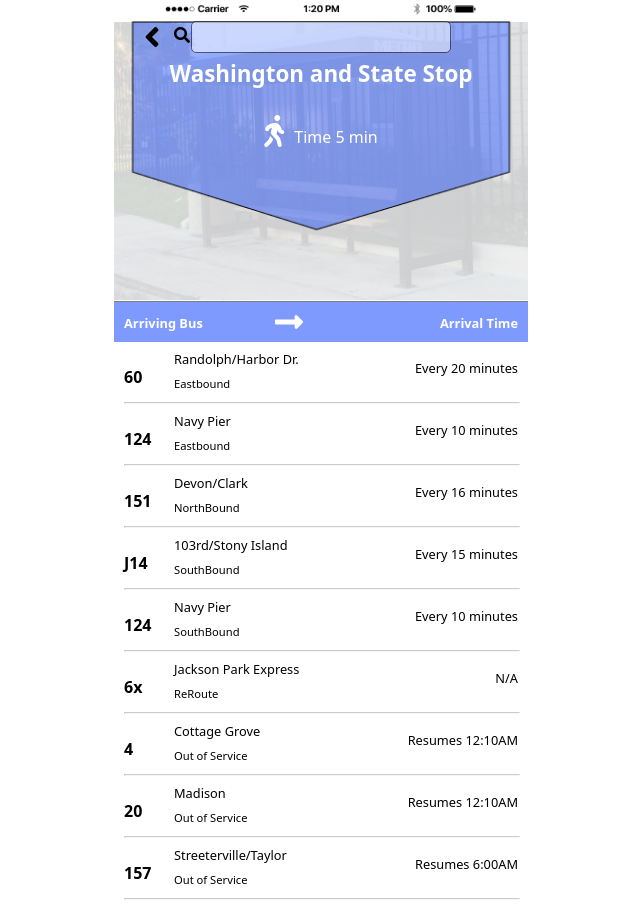
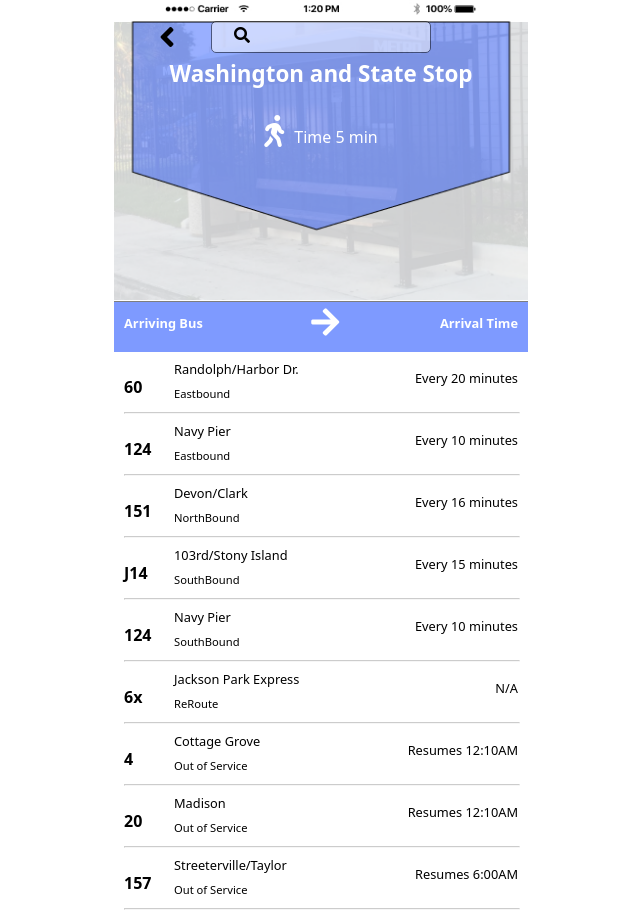
Before and after one commit to ccianciolo/FrontEndChallenge, a plain HTML site: page index.html in a window 1280 px wide. Shown: the whole page, without its empty margins (319-959 px from the left). Drawn offline with Linux system fonts and the light colour scheme.

Commit message:
Centering and arrow edits

```diff
--- a/css/style.css
+++ b/css/style.css
@@ -15,7 +15,7 @@ body {
   margin: 0 auto;
 }
 .fa-angle-left {
-  padding-left: 30px;
+  padding-left: 25px;
   padding-right: 20px;
   width: 20px;
   display: inline-block;
@@ -24,7 +24,7 @@ body {
   z-index: 2;
 }
 .fa-search {
-  padding-left: 10px;
+  padding-left: 20px;
   padding-top: 6px;
   width: 20px;
   display: inline-block;
@@ -36,12 +36,10 @@ body {
 .fa-walking {
   padding-right: 10px;
 }
-.fa-long-arrow-alt-right {
-  float: center;
+.fa-arrow-right {
+  text-align: center;
   display: inline-block;
-  width: 80px;
   padding-left: 40px;
-  padding-right: 40px;
 }
 h1 {
   font-size: 1.4em;
@@ -167,7 +165,7 @@ hr {
   opacity: .5;
   width: 320px;
   color: white;
-  padding: 0;
+  padding-bottom: 10px;
   border-top: 1px solid black;
 }
 .tableContent {
@@ -183,7 +181,7 @@ hr {
   background-repeat: no-repeat;
   opacity: .5;
   margin: 0 auto;
-  width: 260px;
+  width: 220px;
   height: 32px;
   border-radius: 5px;
   border: 1px solid black;
@@ -196,6 +194,7 @@ direction.h1 {
 title {
   font-size: 1.4em;
   font-weight: bold;
+  padding-left, right: 30 px;
   width: 100%;
   color: white;
   text-align: center;
@@ -213,12 +212,31 @@ title {
   .tableHeader {
     width: 375px;
   }
-  .fa-long-arrow-alt-right {
+  .fa-arrow-right {
     float: center;
     display: inline-block;
     width: 100px;
+    padding-left: 60px;
+    padding-right: 40px;
+  }
+  .fa-angle-left {
     padding-left: 40px;
-    padding-right: 40px;
+    padding-right: 20px;
+    width: 20px;
+    display: inline-block;
+    float: left;
+    position: relative;
+    z-index: 2;
+  }
+  .fa-search {
+    padding-left: 40px;
+    padding-top: 6px;
+    width: 20px;
+    display: inline-block;
+    float: left;
+    vertical-align: middle;
+    z-index: 1;
+    position: relative;
   }
   body {
     width: 375px;
@@ -240,12 +258,39 @@ title {
     .tableHeader {
       width: 414px;
     }
-    .fa-long-arrow-alt-right {
-      float: center;
+    .fa-angle-left {
+      padding-left: 45px;
+      padding-right: 20px;
+      width: 20px;
+      display: inline-block;
+      float: left;
+      position: relative;
+      z-index: 2;
+    }
+    .fa-search {
+      padding-left: 55px;
+      padding-top: 6px;
+      width: 20px;
+      display: inline-block;
+      float: left;
+      vertical-align: middle;
+      z-index: 1;
+      position: relative;
+    }
+    .fa-arrow-right {
+      text-align: center;
       display: inline-block;
       width: 100px;
-      padding-left: 40px;
+      padding-left: 80px;
       padding-right: 40px;
+    }
+    h1.title {
+      font-size: 2em;
+      font-weight: bold;
+      padding-left, right: 30 px;
+      width: 100%;
+      color: white;
+      text-align: center;
     }
     body {
       width: 414px;
--- a/index.html
+++ b/index.html
@@ -24,7 +24,7 @@
       <table>
         <tr>
           <th><h1 class="headerLeft">Arriving Bus</h1></th>
-            <td class="center"><i class="fas fa-long-arrow-alt-right fa-2x"></i></td>
+            <td class="center"><i class="fas fa-arrow-right fa-2x"></i></td>
             <td><h1 class="headerRight">Arrival Time</h1></td>
             </tr>
           </table>
```
